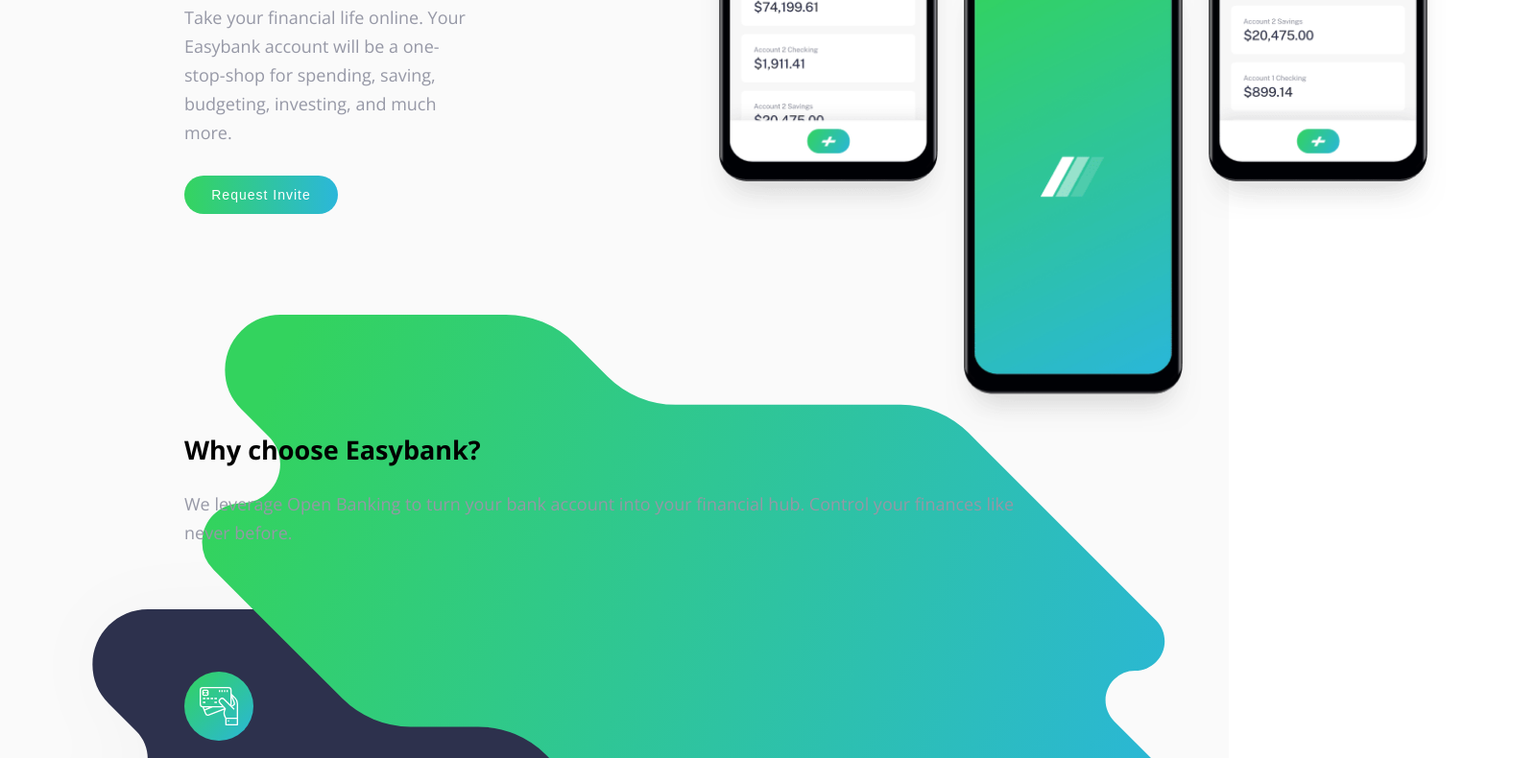
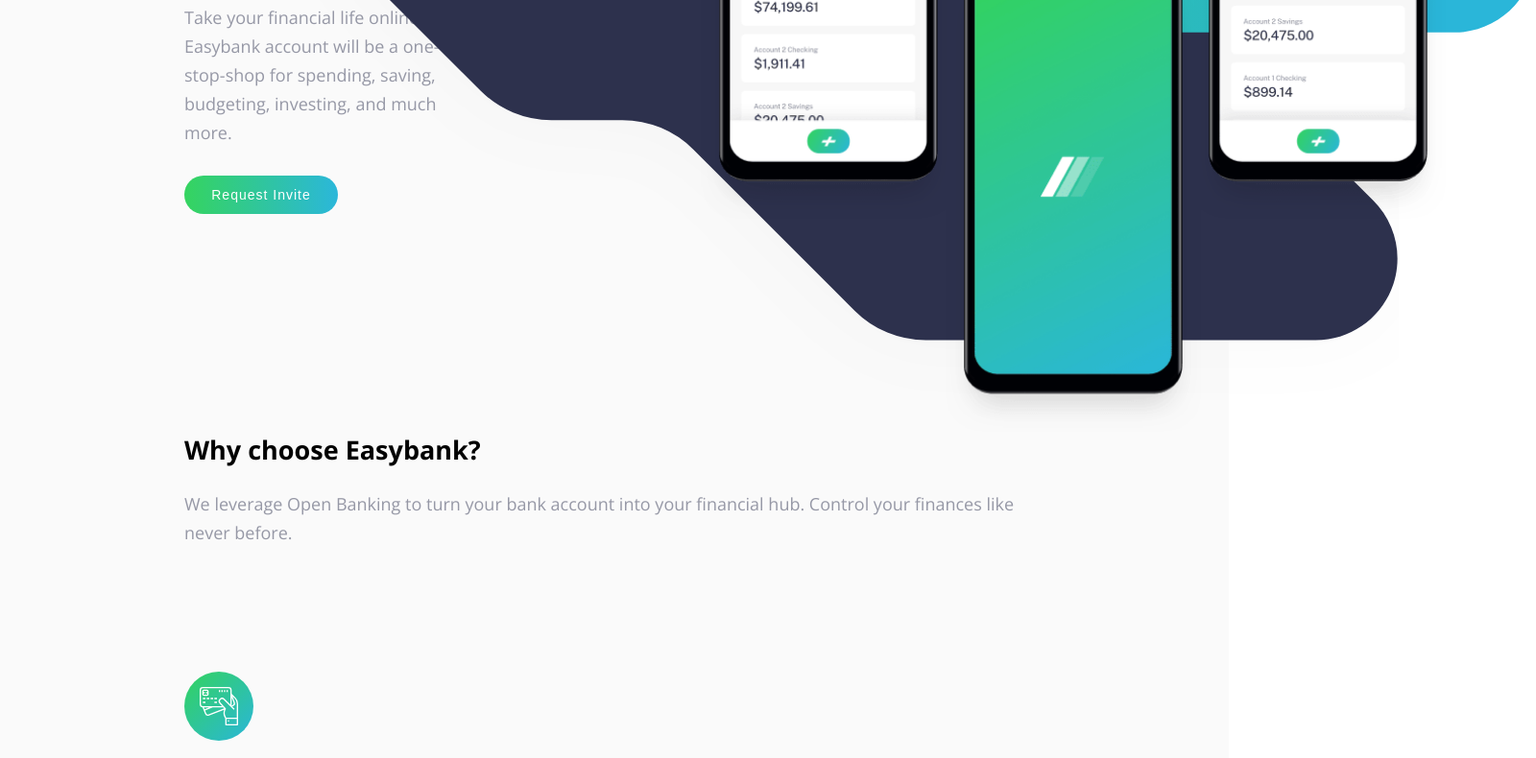
Before and after one commit to anamarijakukulj/FrontendMentorChallenges, a website: page easybank_landing_page/index.html in a window 1280 px wide. Shown: the part 460-1250 px from the top of the page at 96% size, 1600 px wide, since content can reach past the window. Drawn offline with nearby package versions, Linux system fonts and the light colour scheme.

Commit message:
update css file

```diff
--- a/easybank_landing_page/style/css/style.css
+++ b/easybank_landing_page/style/css/style.css
@@ -104,3 +104,9 @@
 
 .teaser__background {
   position: absolute;
+  height: 150%;
+  top: -35%;
+  right: -25%;
+  z-index: 0; }
+  .teaser__background img {
+    height: 100%; }
```
